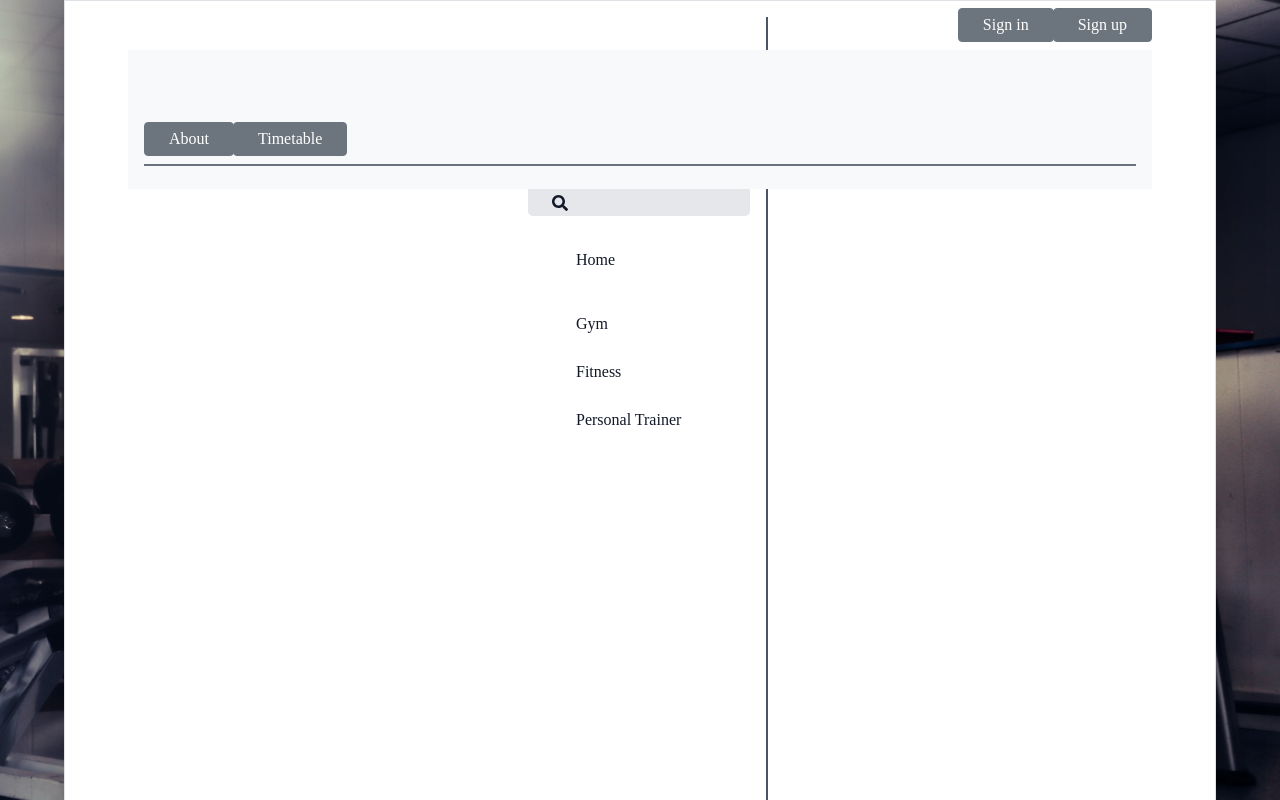
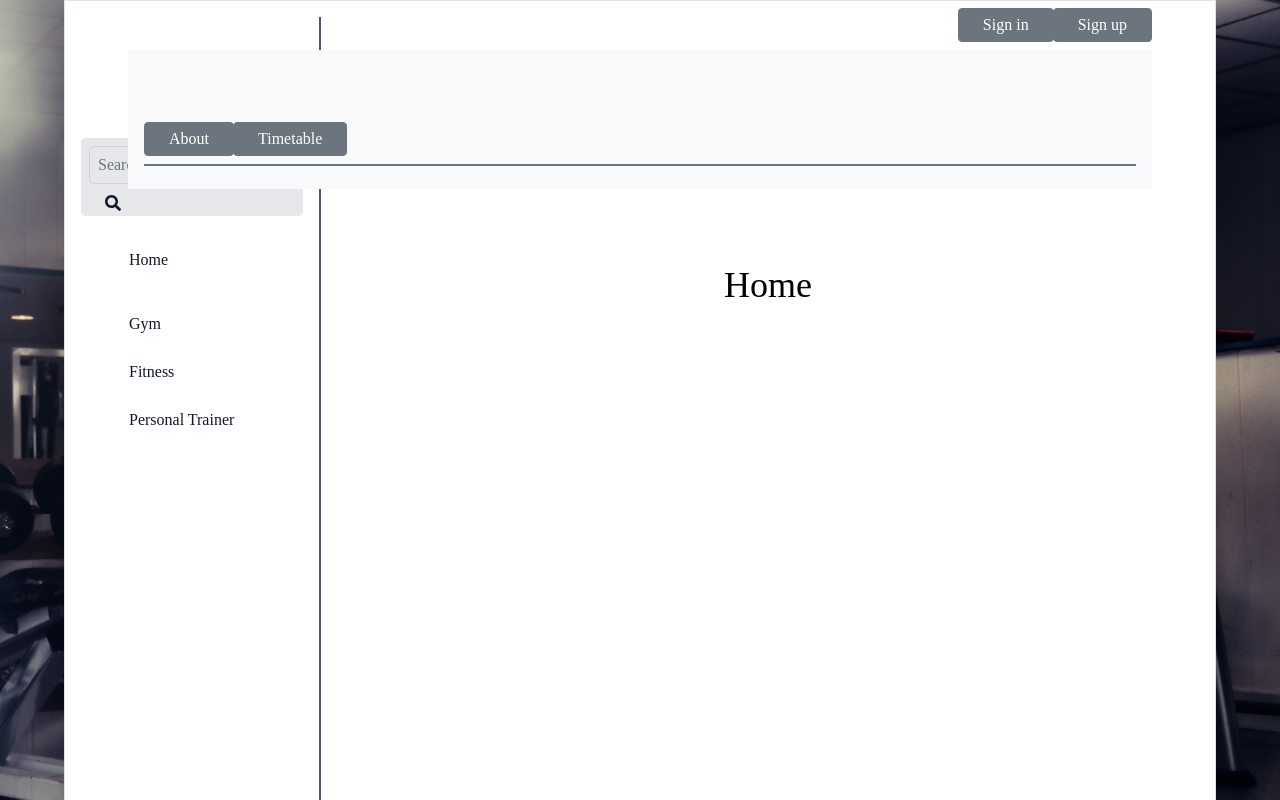
Before and after one commit to dominikajarek/gymer-front-end, a React (Create React App) app: page / in a window 1280 px wide. Shown: the top 800 px of the page. Built offline with nearby package versions, Linux system fonts and the light colour scheme; no server answers; the HTML template or start-up script is replaced by a standard one.

Commit message:
Add basic Home routepoint

```diff
--- a/src/components/Home.js
+++ b/src/components/Home.js
@@ -1,4 +1,4 @@
-import React, { useState, useEffect } from 'react';
+import React, {useEffect, useState} from 'react';
 import axios from 'axios';
 
 function Home() {
@@ -15,10 +15,10 @@
     }, []);
 
     return (
-        <div>
-            {
-
-            }
+        <div className='mt-56 w-full h-100 grid justify-items-stretch'>
+            <h1 className='text-4xl mt-4 h-10 justify-self-center'>
+                Home
+            </h1>
         </div>
     );
 }
```
